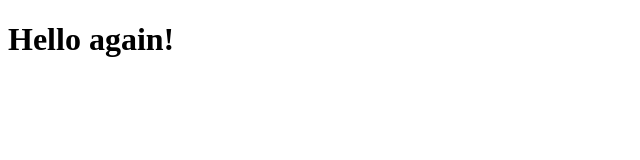
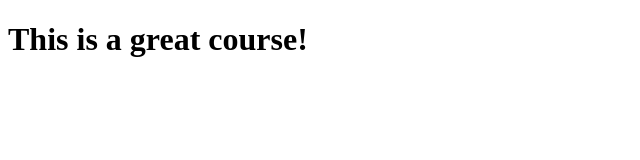
Before and after one commit to weltbester/coursera-pages, a plain HTML site: page site/index.html in a window 1280 px wide. Shown: the whole page, without its empty margins (0-640 px from the left). Drawn offline with Linux system fonts and the light colour scheme.

Commit message:
minor changes to index.html

```diff
--- a/site/index.html
+++ b/site/index.html
@@ -6,6 +6,6 @@
 	<title>Hello Coursera!</title>
 </head>
 <body>
-<h1>Hello again!</h1>
+<h1>This is a great course!</h1>
 </body>
 </html>
```
